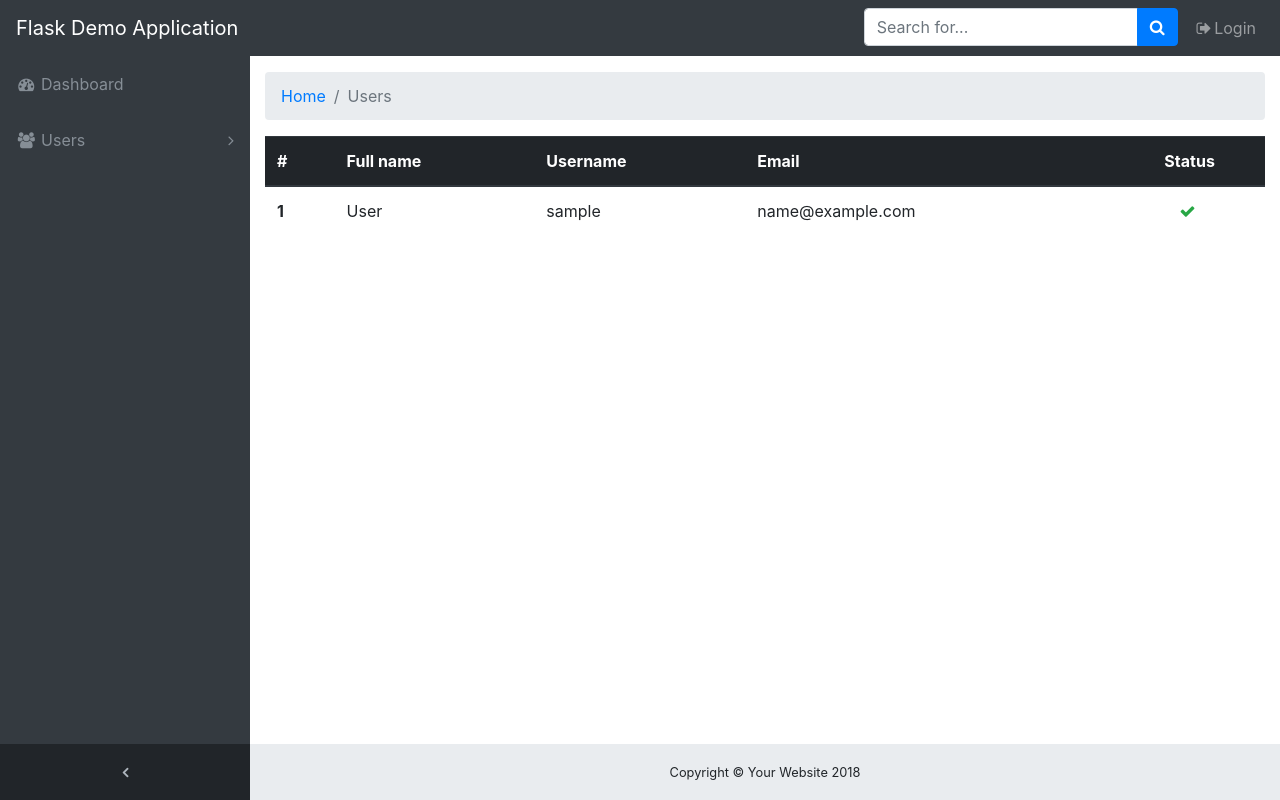
After one commit to ebusinesslabs/flask-demo, a Flask app: template app/templates/users/list.html in a window 1280 px wide. The commit adds this page. Run offline with Flask 2, Linux system fonts and the light colour scheme; the template is opened without the code that fills it: values that come from a table or form of the project are taken from there, others are empty; tables that the repository leaves empty hold one stand-in row (values such as "Sample post"); parts of the project's set-up code (start-up, migrations or seed data) failed here and were passed over; some libraries are stand-ins or nearby versions.

Commit message:
list users boilerplate

```diff
--- a/app/__init__.py
+++ b/app/__init__.py
@@ -31,6 +31,9 @@ def create_app():
     from .auth import bp as auth_bp
     app.register_blueprint(auth_bp)
 
+    from .users import bp as users_bp
+    app.register_blueprint(users_bp)
+
     # logger file handler when DEBUG = False
     if not os.path.exists('logs'):
         os.mkdir('logs')
--- a/app/templates/auth/register.html
+++ b/app/templates/auth/register.html
@@ -51,8 +51,8 @@
 
 {% block footer %}
     <div class="text-center">
-        <a class="d-block small mt-3" href="{{ url_for('auth.login') }}">Login</a>
-        <a class="d-block small" href="{{ url_for('main.index') }}">Home</a>
+        <a class="d-block small mt-3" href="{{ url_for('auth.login') }}">Login page</a>
+        <a class="d-block small" href="{{ url_for('main.index') }}">Home page</a>
     </div>
 
 {% endblock %}
--- a/app/templates/layout/layout.html
+++ b/app/templates/layout/layout.html
@@ -34,6 +34,22 @@
                     <span class="nav-link-text">Dashboard</span>
                 </a>
             </li>
+            <li class="nav-item" data-toggle="tooltip" data-placement="right" title="Users">
+                <a class="nav-link nav-link-collapse collapsed" data-toggle="collapse" href="#collapseUsers"
+                   data-parent="#exampleAccordion">
+                    <i class="fa fa-fw fa-users"></i>
+                    <span class="nav-link-text">Users</span>
+                </a>
+                <ul class="sidenav-second-level collapse" id="collapseUsers">
+                    <li>
+                        <a href="{{ url_for('users.list_users') }}">List</a>
+                    </li>
+                    <li>
+                        <a href="#">Add</a>
+                    </li>
+                </ul>
+            </li>
+
         </ul>
         <ul class="navbar-nav sidenav-toggler">
             <li class="nav-item">
--- /dev/null
+++ b/app/templates/users/list.html
@@ -0,0 +1,35 @@
+{% extends 'layout/layout.html' %}
+
+{% block breadcrumb %}
+    <li class="breadcrumb-item active">Users</li>
+{% endblock %}
+{% block content %}
+    <table class="table">
+        <thead class="thead-dark">
+        <tr>
+            <th scope="col">#</th>
+            <th scope="col">Full name</th>
+            <th scope="col">Username</th>
+            <th scope="col">Email</th>
+            <th scope="col" class="text-center">Status</th>
+        </tr>
+        </thead>
+        <tbody>
+        {% for user in users %}
+            <tr>
+                <th scope="row">{{ user.id }}</th>
+                <td>{{ user.fullname }}</td>
+                <td>{{ user.username }}</td>
+                <td>{{ user.email }}</td>
+                <td class="text-center">
+                    {% if user.status %}
+                        <i class="fa fa-check text-success" title="Active">&nbsp;</i>
+                    {% else %}
+                        <i class="fa fa-ban text-danger" title="Inactive"></i>
+                    {% endif %}
+                </td>
+            </tr>
+        {% endfor %}
+        </tbody>
+    </table>
+{% endblock %}
--- /dev/null
+++ b/app/users/__init__.py
@@ -0,0 +1,5 @@
+from flask import Blueprint
+
+bp = Blueprint('users', __name__)
+
+from . import routes, forms
--- /dev/null
+++ b/app/users/forms.py
@@ -0,0 +1,5 @@
+from flask_wtf import FlaskForm
+
+
+class UpdateForm(FlaskForm):
+    pass
```
Also changed, not shown: app/users/routes.py (added, +17 -0 lines).
